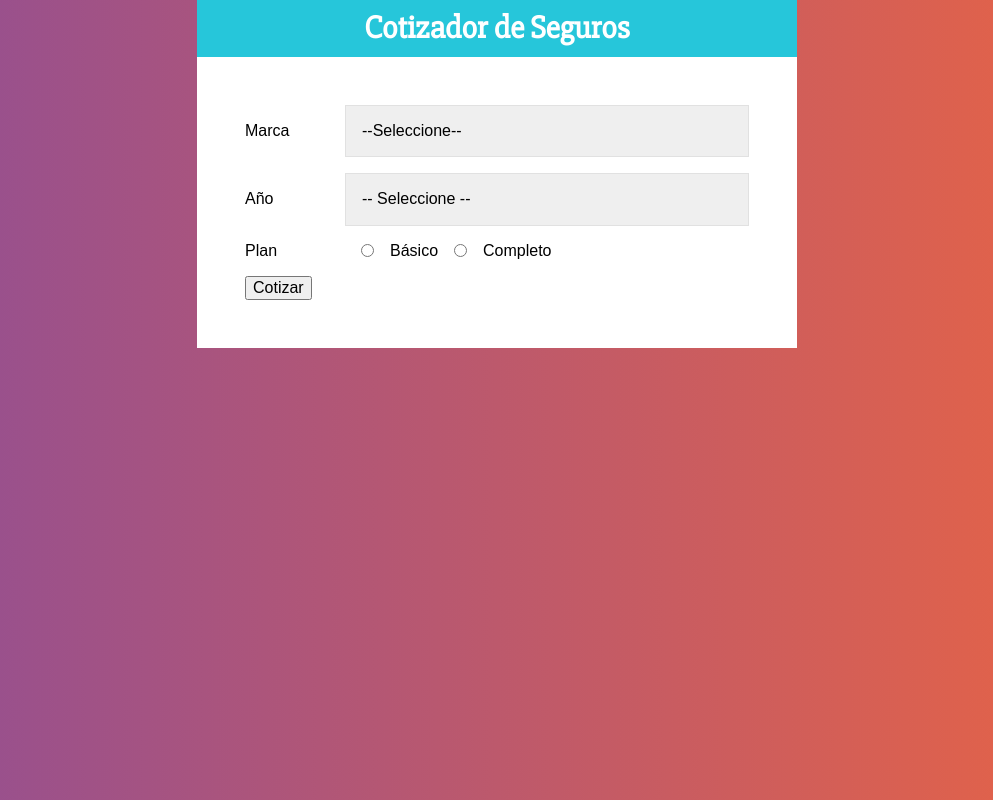
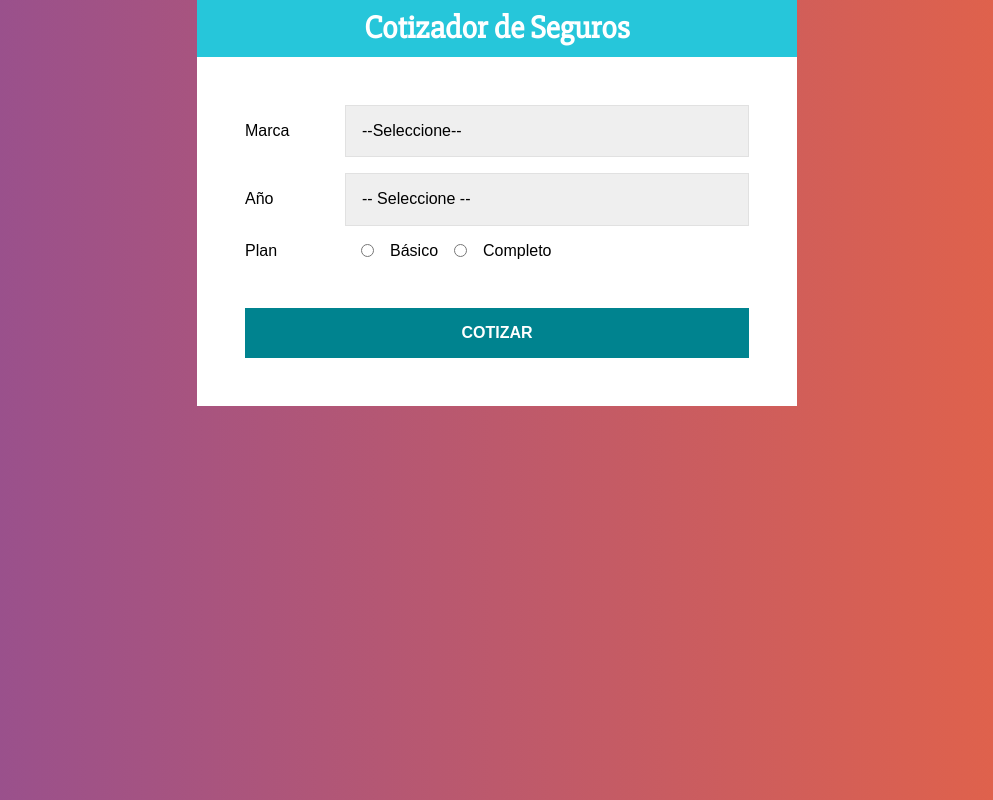
Before and after one commit to JoseIgnacioTapia/cotizador-seguros, a React (Create React App) app: page / in a window 1280 px wide. Shown: the whole page, without its empty margins (143-1136 px from the left). Built offline with nearby package versions, Linux system fonts and the light colour scheme.

Commit message:
Styles Components Form Finished

```diff
--- a/src/components/Formulario.js
+++ b/src/components/Formulario.js
@@ -18,6 +18,23 @@ const Select = styled.select`
 `;
 const InputRadio = styled.input`
   margin: 0 1rem;
+`;
+const Boton = styled.button`
+  background-color: #00838F;
+  font-size: 16px;
+  width: 100%;
+  padding: 1rem;
+  color: #FFF;
+  text-transform: uppercase;
+  font-weight: bold;
+  border: none;
+  transition: background-color 0.3s ease;
+  margin-top: 2rem;
+
+  &:hover {
+    background-color: #26C6DA;
+    cursor: pointer;
+  }
 `;
 
 const Formulario = () => {
@@ -65,7 +82,7 @@ const Formulario = () => {
         /> Completo
       </Campo>
 
-      <button type="button">Cotizar</button>
+      <Boton type="button">Cotizar</Boton>
     </form>
    );
 }
```
